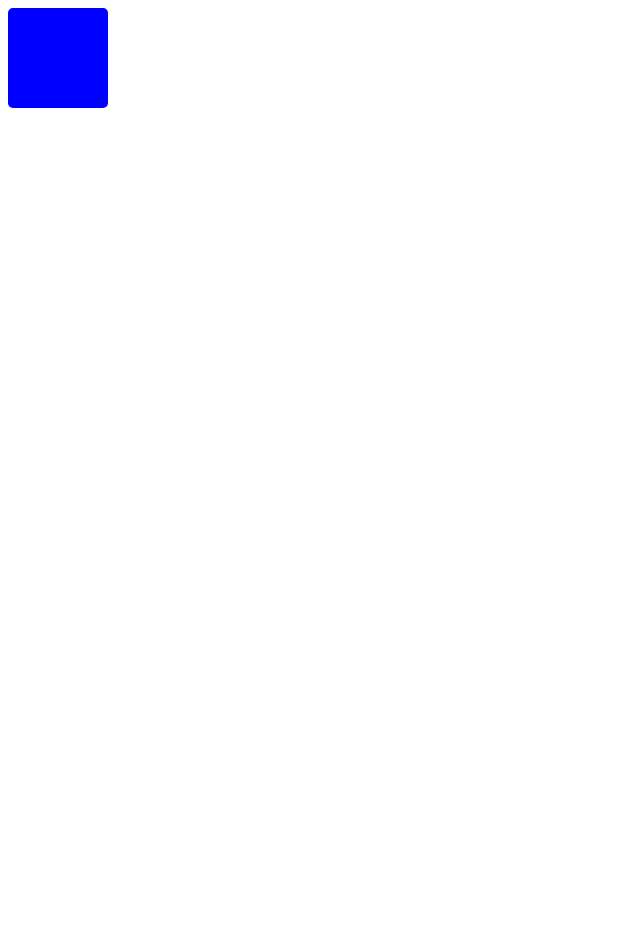
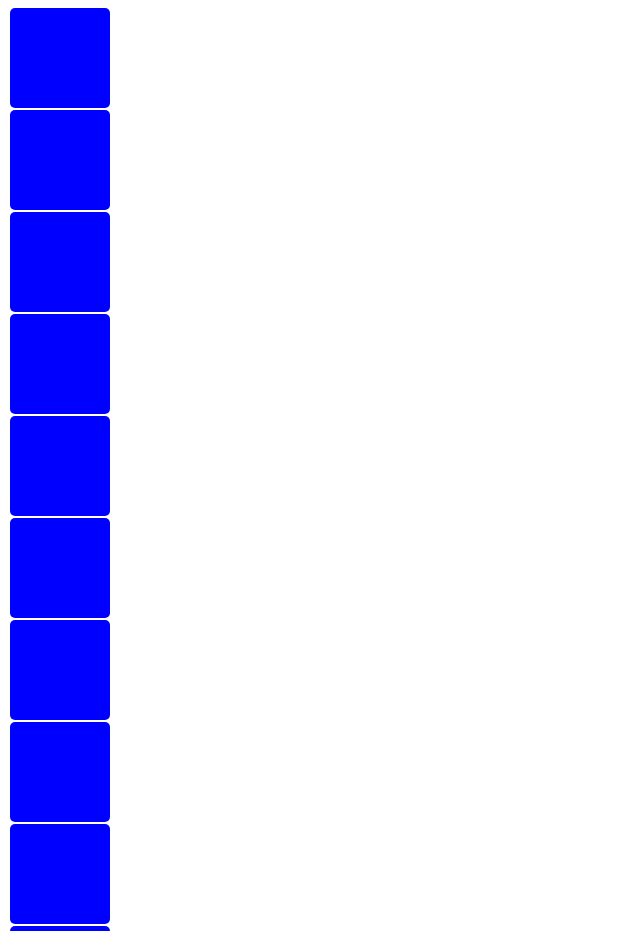
Before and after one commit to thekiltedgeek/EtchaSketch, a plain HTML site: page index.html in a window 1280 px wide. Shown: the top 931 px of the page, without its empty margins (0-640 px from the left). Before the commit the page ends 800 px from the top, so only its background shows below. Drawn offline with nearby package versions, Linux system fonts and the light colour scheme.

Commit message:
Added loop to create 16 divs at once.  Updated css with 2px margin

```diff
--- a/etch.css
+++ b/etch.css
@@ -5,4 +5,5 @@
      width: 100px;
      background-color: blue;
      border-radius: 5px;
+     margin: 2px;
 }
--- a/script.js
+++ b/script.js
@@ -1,3 +1,6 @@
 $(document).ready(function(){
-     $('#grid').append('<div class="cel"></div>');
+     var div = $('#grid');
+     for(var i=0; i<16; i++){
+	  div.append('<div class="cel"></div>');
+     }
 });
```
